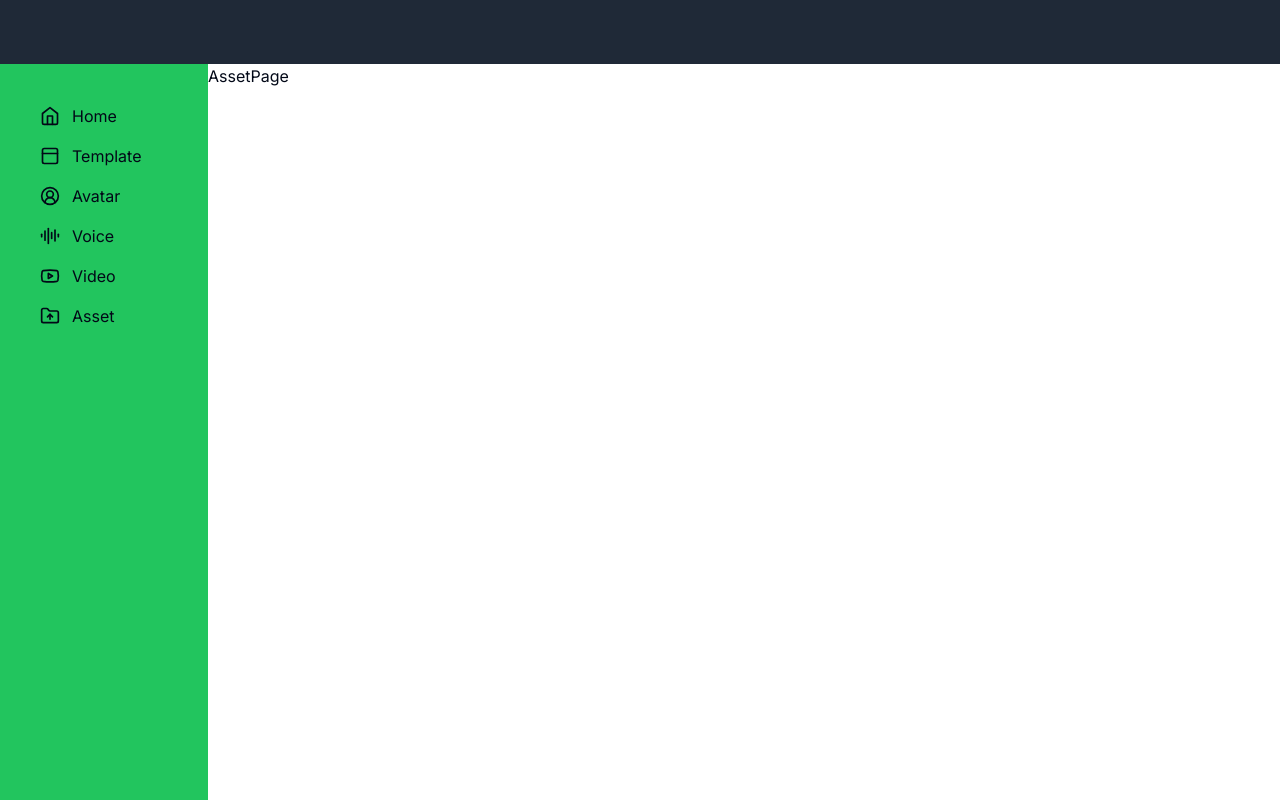
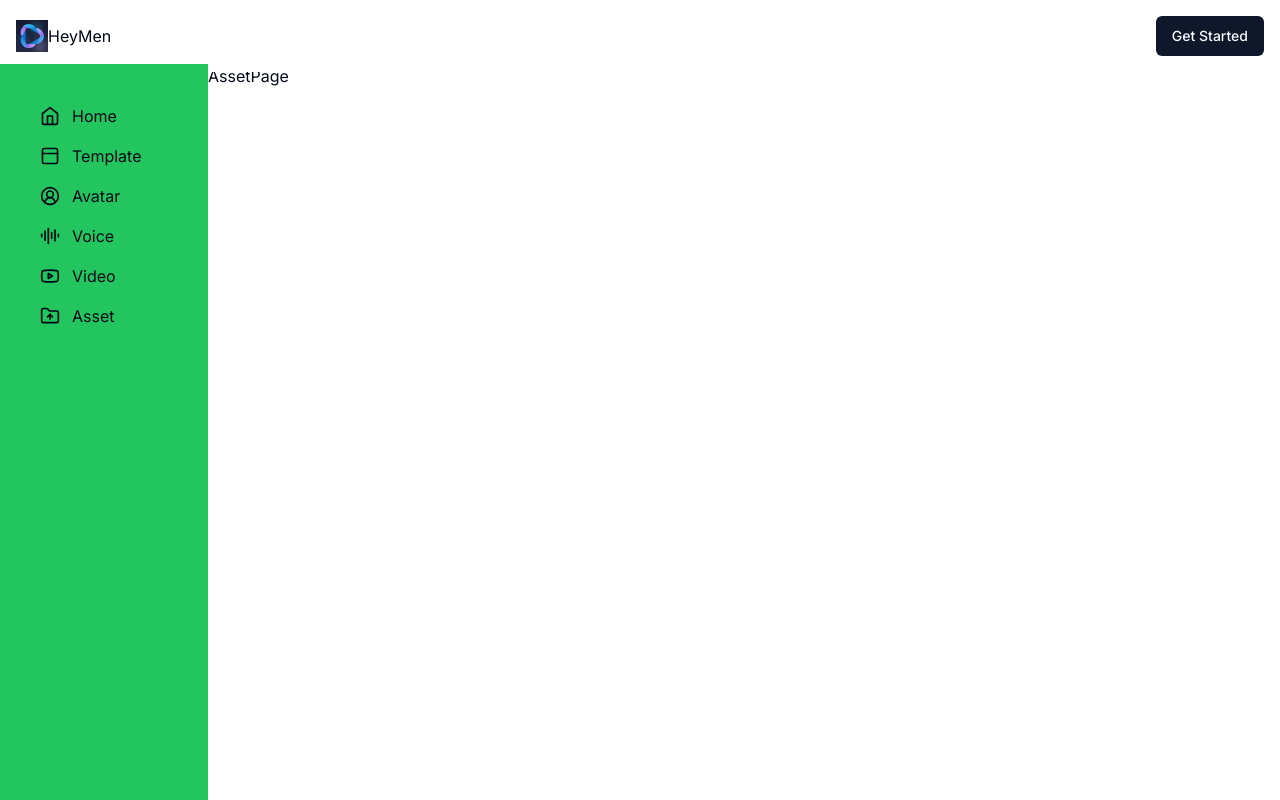
Before and after one commit to benny1122787/hey-men, a Next.js app: page /asset in a window 1280 px wide. Built offline with nearby package versions, Linux system fonts and the light colour scheme.

Commit message:
dashboard navbar

```diff
--- a/app/(dashboar)/layout.tsx
+++ b/app/(dashboar)/layout.tsx
@@ -8,9 +8,7 @@ export default function HomePage({
 }) {
   return (
     <div className="flex">
-      <div className="bg-gray-800 p-8 fixed w-full top-0 z-10">
-        <Navbar />
-      </div>
+      <Navbar />
       <div className="hidden h-full md:flex md:w-52 md:flex-col md:fixed md:inset-y-16 bg-green-500">
         <Sidebar />
       </div>
--- a/components/navbar.tsx
+++ b/components/navbar.tsx
@@ -1,7 +1,23 @@
+import Link from "next/link";
+import { Button } from "./ui/button";
+import Image from "next/image";
+
 export default function Navbar() {
   return (
-    <div >
-
+    <div className="p-4 bg-transparent flex items-center justify-between fixed top-0 bg-white w-full">
+      <Link href="/home" className="flex items-center">
+        <div className="relative h-8 w-8">
+          <Image fill alt="Logo" src="/logo.png" />
+        </div>
+        <div>
+          HeyMen
+        </div>
+      </Link>
+      <Link href="/home" className="flex items-center">
+        <Button>
+          Get Started
+        </Button>
+      </Link>
     </div>
   )
 }
```
Also changed, not shown: app/page.tsx (line endings or trailing spaces).
